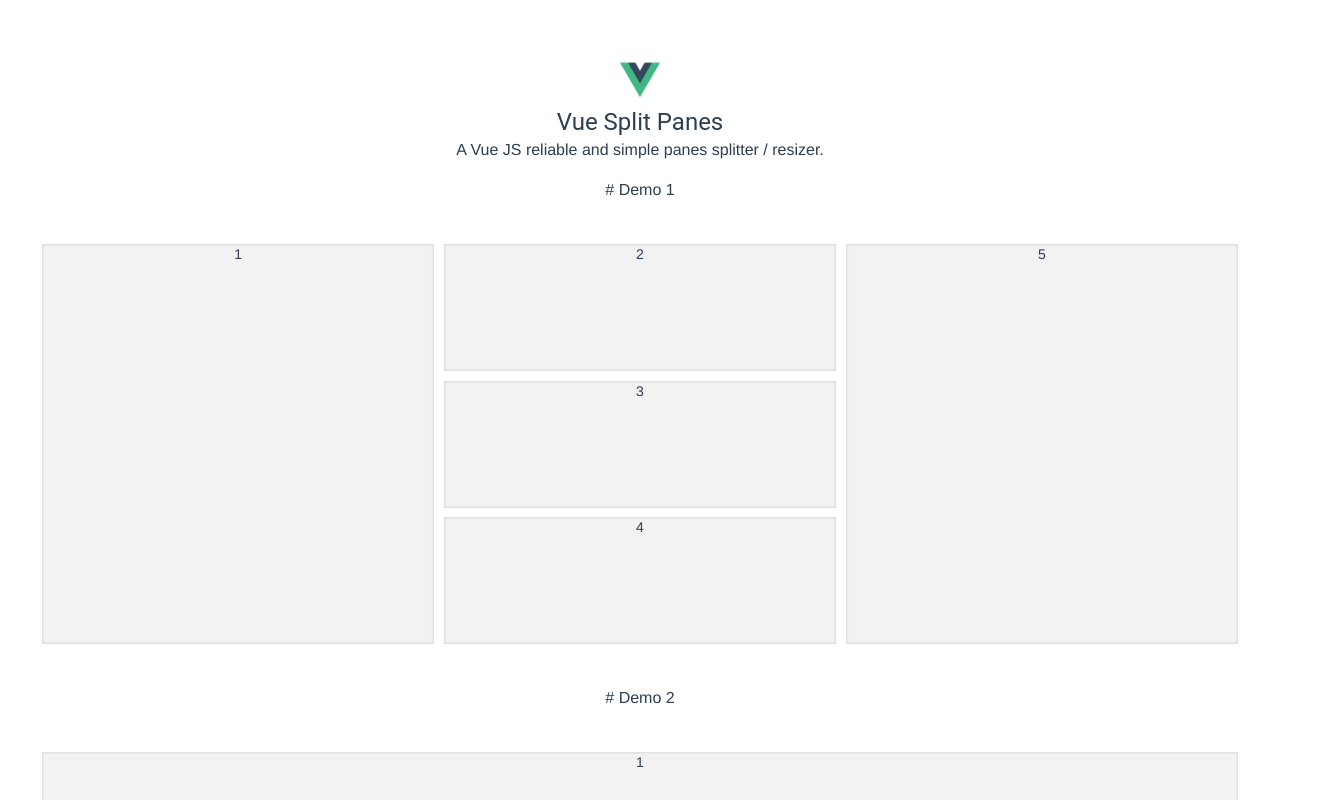
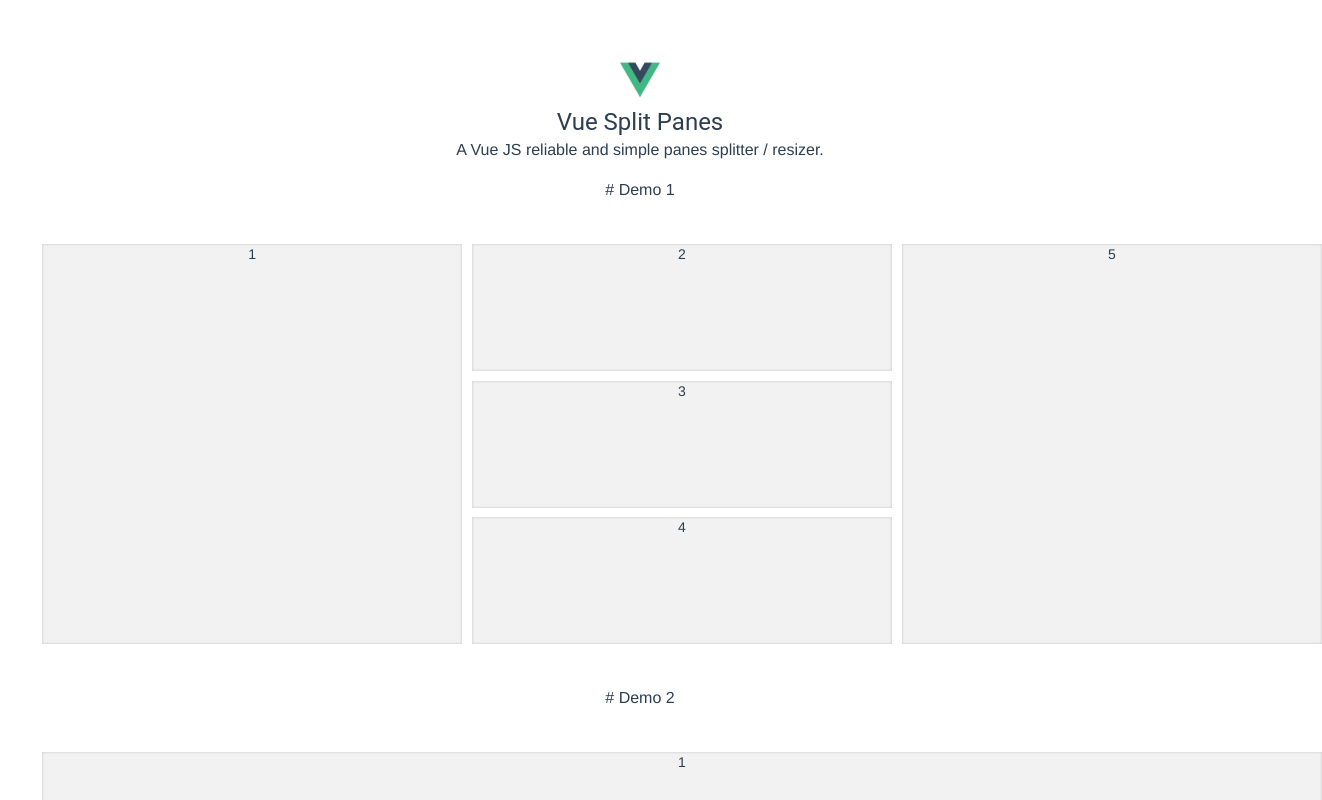
Before and after one commit to antoniandre/splitpanes, a Vue app: page / in a window 1280 px wide. Shown: the top 800 px of the page, 1322 px wide, since content can reach past the window. Built offline with nearby package versions, Linux system fonts and the light colour scheme; a small style sheet from the web is missing.

Commit message:
Add overflow hidden on panes.

```diff
--- a/src/components/split-panes.vue
+++ b/src/components/split-panes.vue
@@ -193,6 +193,7 @@
 <style lang="scss">
 .split-panes {
   display: flex;
+  width: 100%;
   height: 100%;
 
   &--vertical {flex-direction: row;}
@@ -201,6 +202,7 @@
   &__pane {
     width: 100%;
     height: 100%;
+    overflow: hidden;
   }
 
   &--vertical > .split-panes__splitter {min-width: 1px;cursor: ew-resize;}
```
